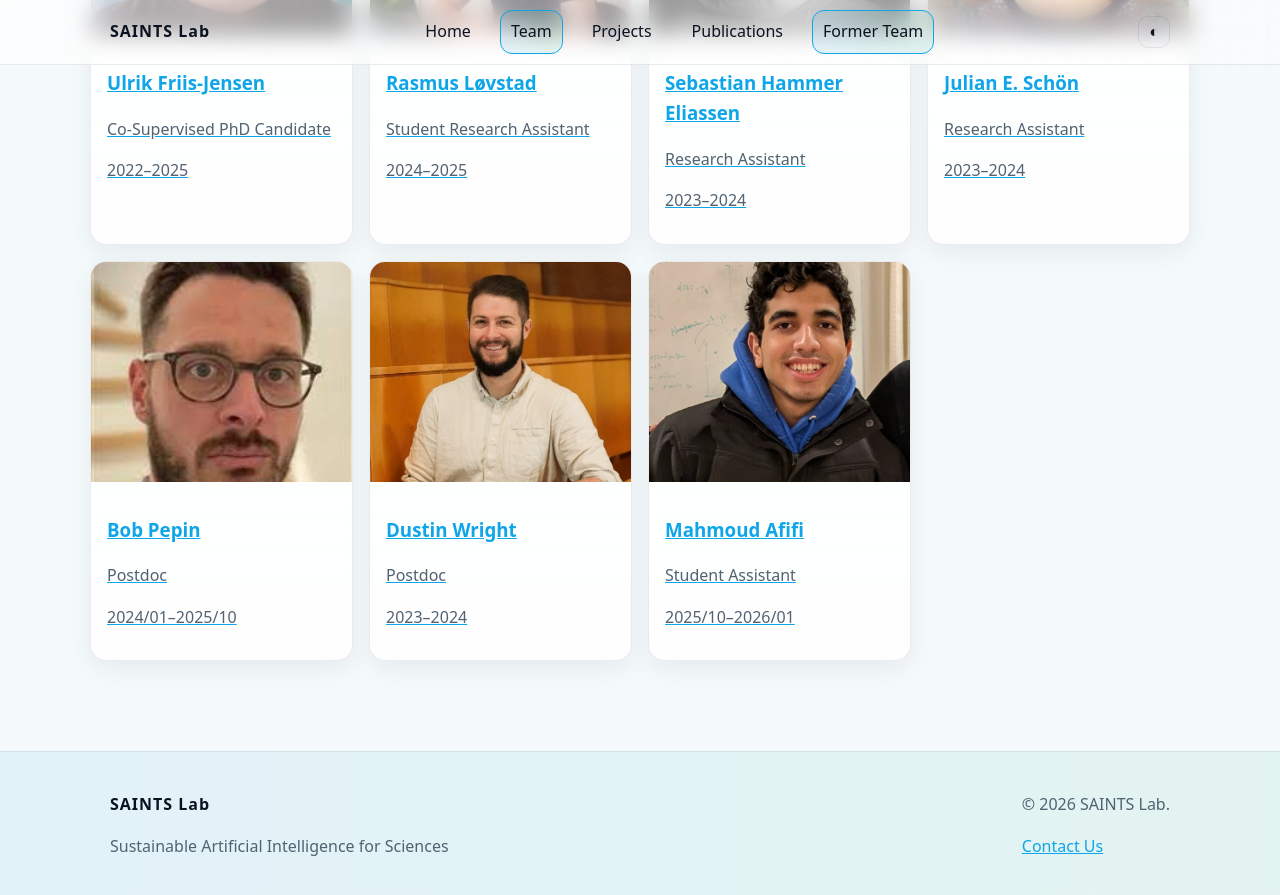
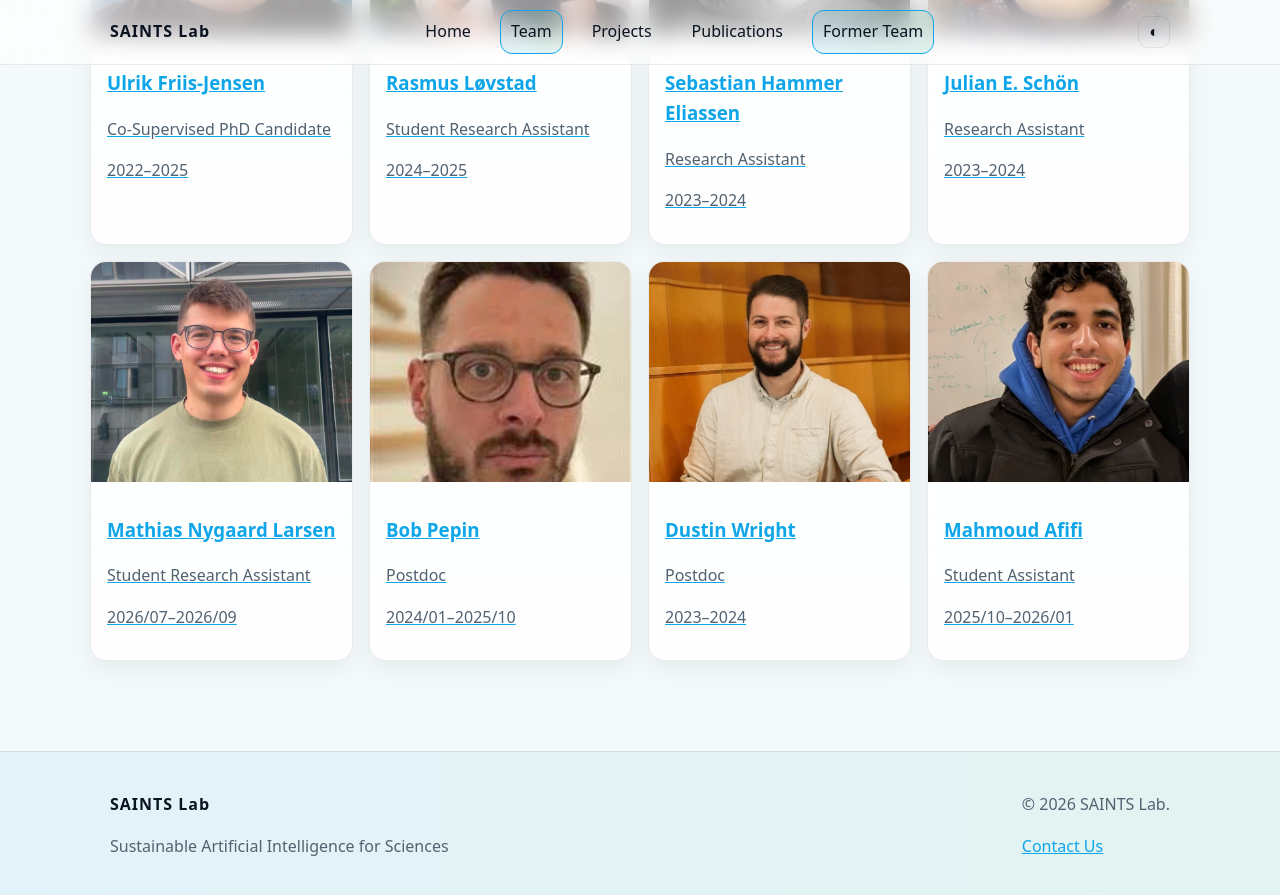
Before and after one commit to saintslab/saintslab.github.io, a Jekyll site: the page built from alumni.html, in a window 1280 px wide and 900 px high, scrolled down 892 px. Shown: the top 895 px of the window. Built offline with Jekyll 4.4.1, drawn with Linux system fonts in a browser that asks for light colours.

Commit message:
Update mathias

```diff
--- a/_people/mathias.md
+++ b/_people/mathias.md
@@ -5,4 +5,7 @@
 photo: /assets/img/mathias.jpg
 github: https://github.com/nygaardlarsen
 order: 992
+former: true
+from: 2026/07
+to: 2026/09
 ---
```
